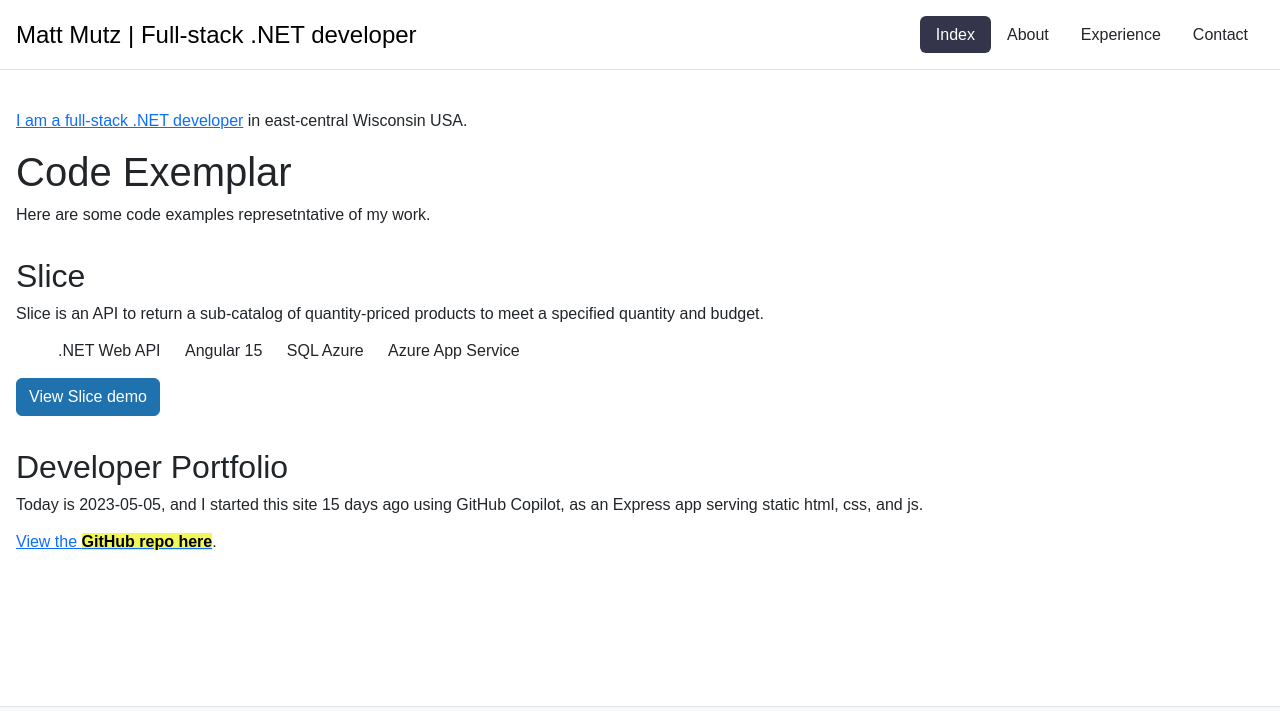
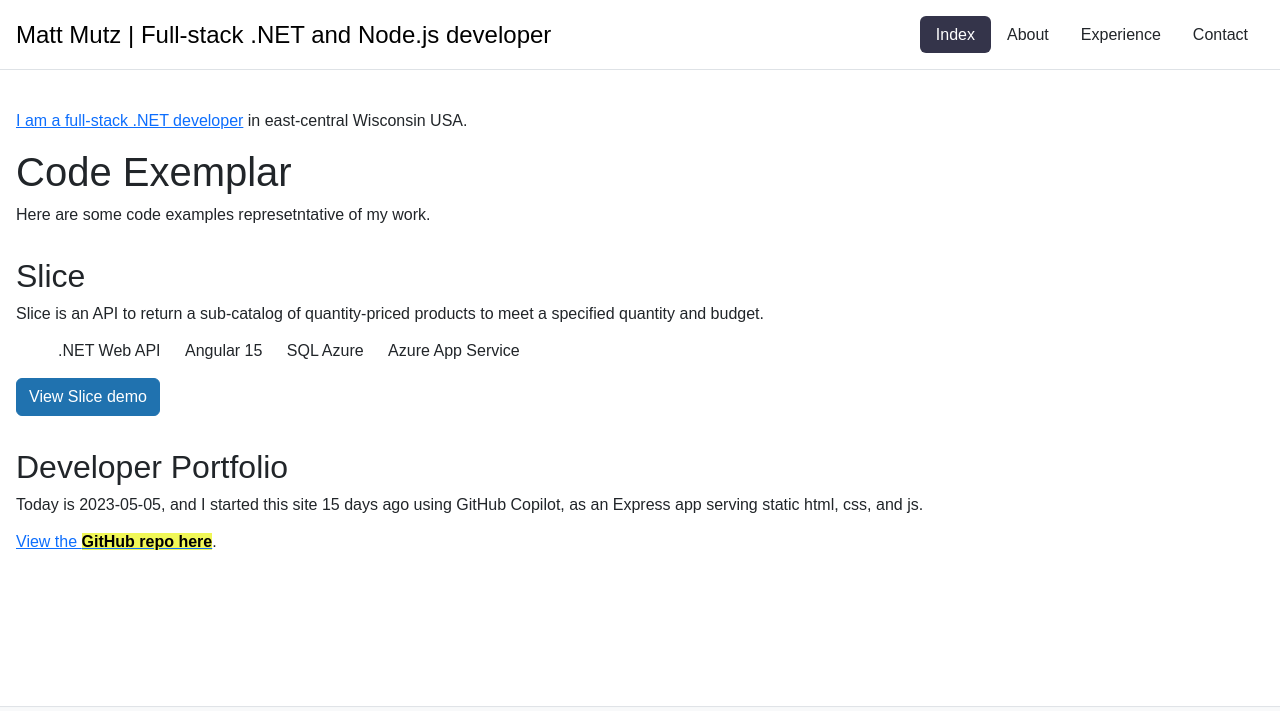
Before and after one commit to mattmutz/code-examples, a website: page public/index.html in a window 1280 px wide. Shown: the top 711 px of the page. Drawn offline with nearby package versions, Linux system fonts and the light colour scheme.

Commit message:
updated header

```diff
--- a/public/index.html
+++ b/public/index.html
@@ -33,9 +33,10 @@
     <body class="thebody">
 
 <header class="d-flex flex-wrap justify-content-center p-3 mb-4 border-bottom">
-      <a href="/" class="d-flex align-items-center mb-3 mb-md-0 me-md-auto link-body-emphasis text-decoration-none">
-        <span class="fs-4 text-black">Matt Mutz | Full-stack .NET developer</span>
-      </a>
+    <a href="/" class="d-flex align-items-center mb-3 mb-md-0 me-md-auto link-body-emphasis text-decoration-none">
+        <span class="fs-4 text-black">Matt Mutz | Full-stack .NET and Node.js developer</span>
+    </a>
+
 
       <ul class="nav nav-pills">
         <li class="nav-item"><a href="index.html" class="nav-link text-dark active" aria-current="page">Index</a></li>
```
Also changed, not shown: public/about.html (+3 -3 lines), public/contact.html (+3 -3 lines), public/project-experience.html (+1 -1 lines).
